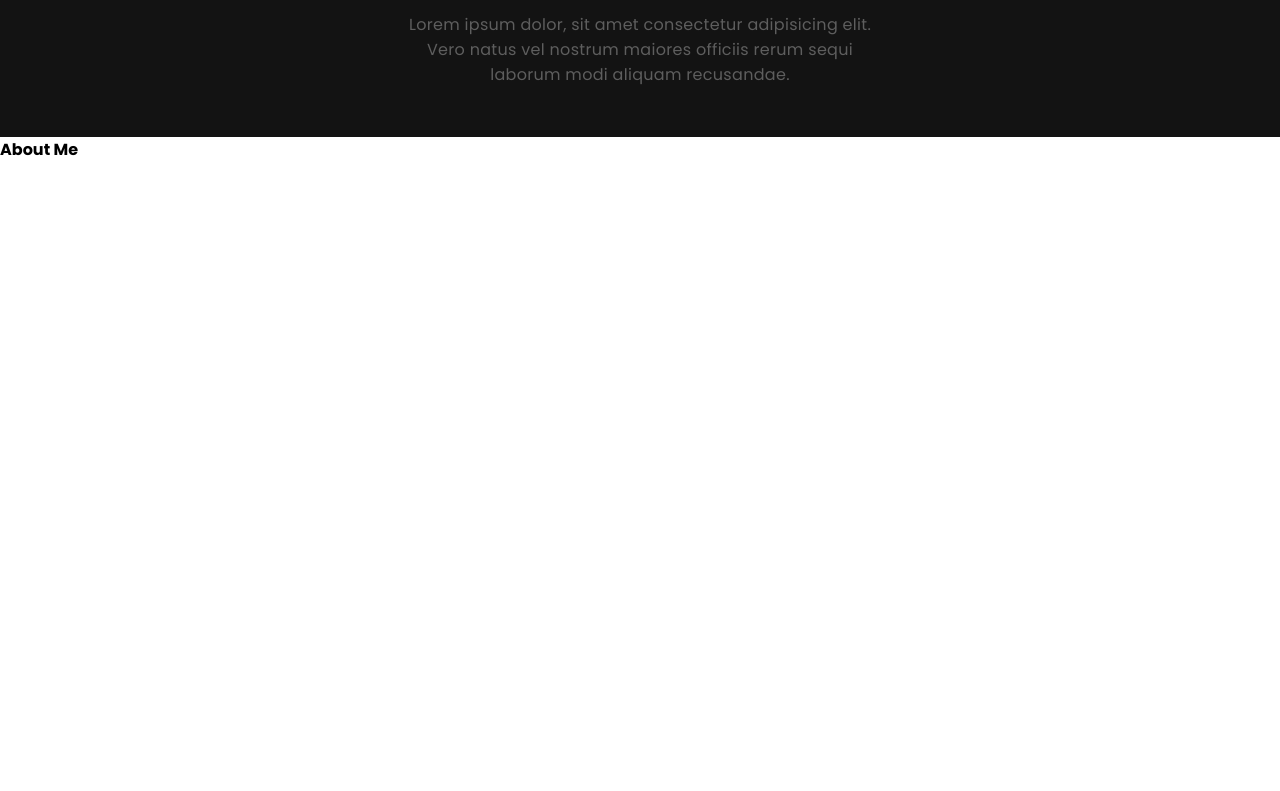
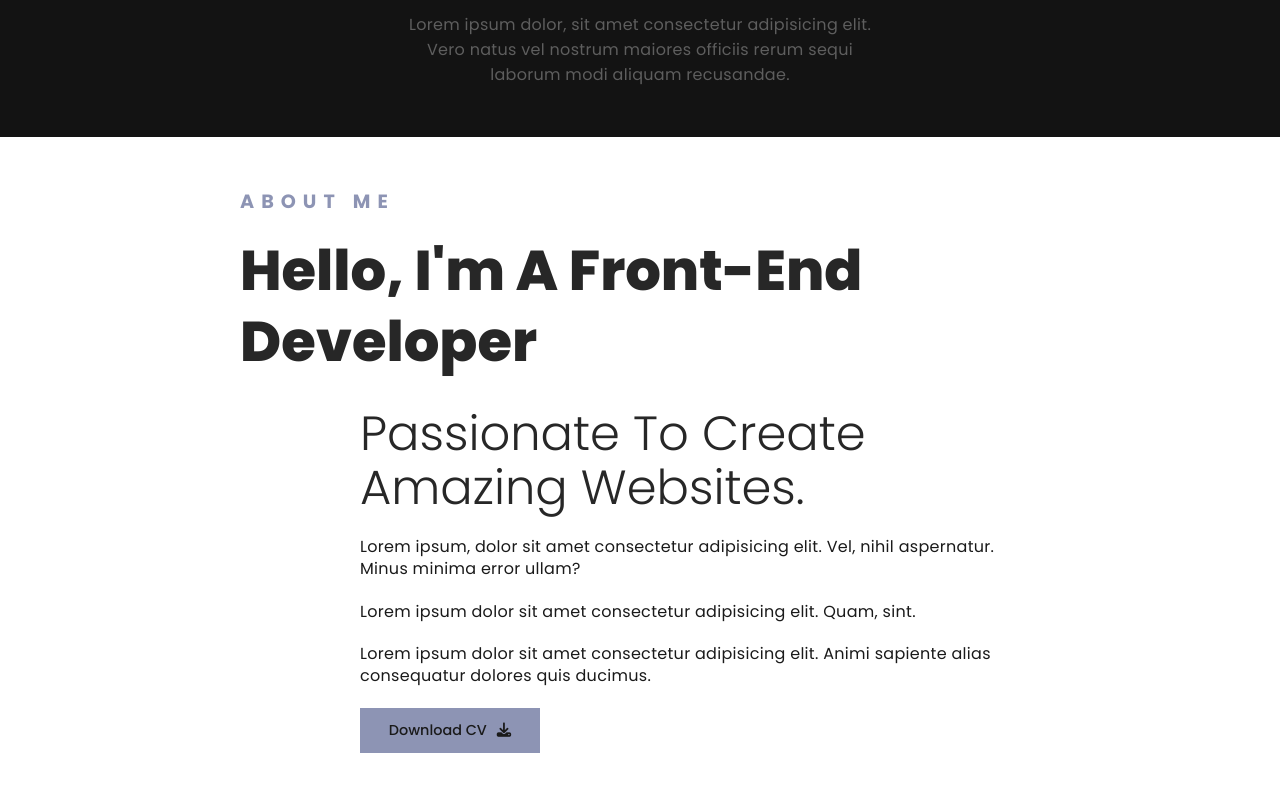
Before and after one commit to angan358/Portfolio-03, a plain HTML site: page index.html in a window 1280 px wide. Shown: the part 511-1302 px from the top of the page. Before the commit the page ends 800 px from the top, so only its background shows below. Drawn offline with Linux system fonts and the light colour scheme.

Commit message:
build the about me section

```diff
--- a/CSS/style.css
+++ b/CSS/style.css
@@ -128,3 +128,58 @@ a {
   margin-top: 20px;
   letter-spacing: 0.3px;
 }
+
+/* about section styling starts */
+#about-me{
+  max-width: 800px;
+  width: 90%;
+  margin: 50px auto;
+}
+#about-me strong{
+  text-transform: uppercase;
+  letter-spacing: 7px;
+  font-size: 1.2rem;
+  font-weight: 700;
+  color: #8d94b4;
+}
+
+#about-me h2{
+  font-size: 3.5rem;
+  font-weight: 800;
+  line-height:4.4rem;
+  color: #272727;
+  margin-top: 20px;
+}
+.about-text{
+  margin-top: 30px;
+  max-width: 85%;
+  margin-left: auto;
+}
+.about-text h3{
+  font-size: 3rem;
+  font-weight: 300;
+  line-height:3.4rem;
+  color: #272727;
+  margin-bottom: 20px;
+}
+.about-text p{
+  color: #1a1a1a;
+  margin-bottom: 20px;
+  line-height: 1.4rem;
+  letter-spacing: 0.3px;
+}
+.about-text a{
+  width: 180px;
+  height: 45px;
+  display: flex;
+  justify-content: center;
+  align-items: center;
+  background-color: #8d94b4;
+  color: #1a1a1a;
+  font-size: 0.9rem;
+  font-weight: 500;
+}
+.about-text i{
+  margin-left: 10px;
+
+}
--- a/index.html
+++ b/index.html
@@ -65,6 +65,21 @@
     <!-- About me section Starts=================== -->
     <section id="about-me">
         <strong>About Me</strong>
+        <h2>Hello, I'm A Front-End Developer</h2>
+
+        <!-- text -->
+        <div class="about-text">
+            <h3>Passionate To Create Amazing Websites.</h3>
+            <p>Lorem ipsum, dolor sit amet consectetur adipisicing elit. Vel, nihil aspernatur. Minus minima error ullam?</p>
+            <p>Lorem ipsum dolor sit amet consectetur adipisicing elit. Quam, sint.</p>
+            <p>Lorem ipsum dolor sit amet consectetur adipisicing elit. Animi sapiente alias consequatur dolores quis ducimus.</p>
+            <a href="#">Download CV<i class="fa-solid fa-download"></i></a>
+        </div>
+    </section><!--About section ends here-->
+
+    <!-- Services section statrs here=============================== -->
+    <section id="services">
+
     </section>
 </body>
 </html>
```
